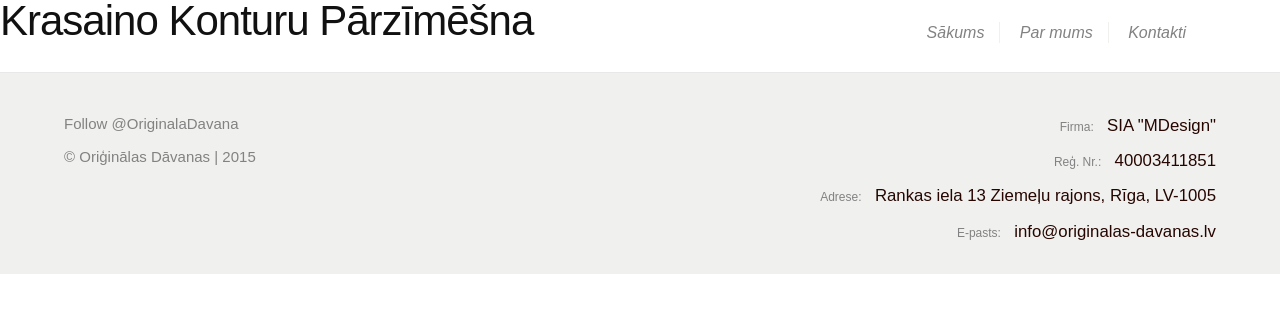
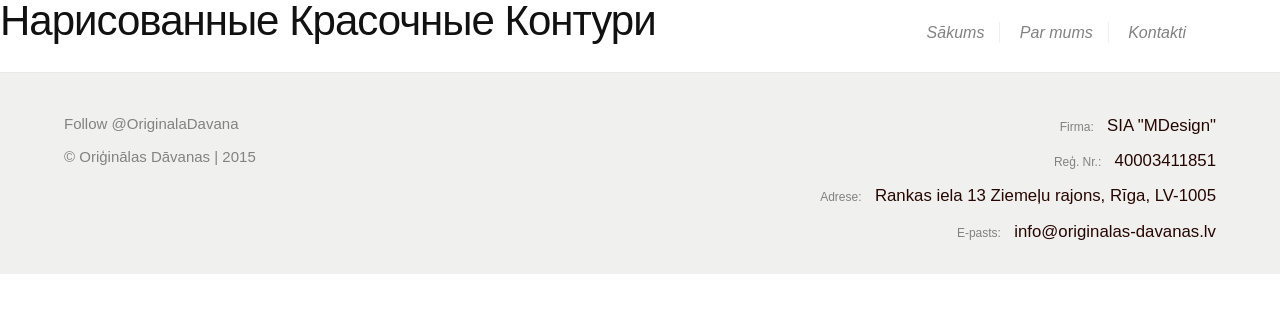
Before and after one commit to originalasru/originalasru.github.io, a Jekyll site: the page built from _posts/2015-06-26-13konturas.md, in a window 1280 px wide. Shown: the top 313 px of the page. Built offline with Jekyll 4.4.1, drawn with Linux system fonts in a browser that asks for light colours; nearby versions of some CDN libraries; comment, search, counter and statistics services are not loaded; some of the changed lines change nothing that is shown.

Commit message:
Update 2015-06-26-13konturas.md

```diff
--- a/_posts/2015-06-26-13konturas.md
+++ b/_posts/2015-06-26-13konturas.md
@@ -1,9 +1,9 @@
 ---
 
-title:  "Krasaino Konturu Pārzīmēšna"
-cena:   "38€ EUR par A4 / 56€ par A3"
-apraksts: "Tā nav vienkārši pārzīmēta fotogrāfija - tās ir izceltas spilgtākās iezīmes. Māksliniecisks pārsteigums - lielisks pārsteigums dzimšanas dienā sievietei vai arī kā sieviešu dienas apsveikums."
-kaa_pasuutiit:  "atsūti skaistu bildi un tālāk jau mākslinieks pieliks savu roku"
+title:  "Нарисованные Красочные Контури"
+cena:   "38€ - "
+apraksts: "описание"
+kaa_pasuutiit: "описание"
 
 images:
  - image: produkti/konturas/1.jpg
```
